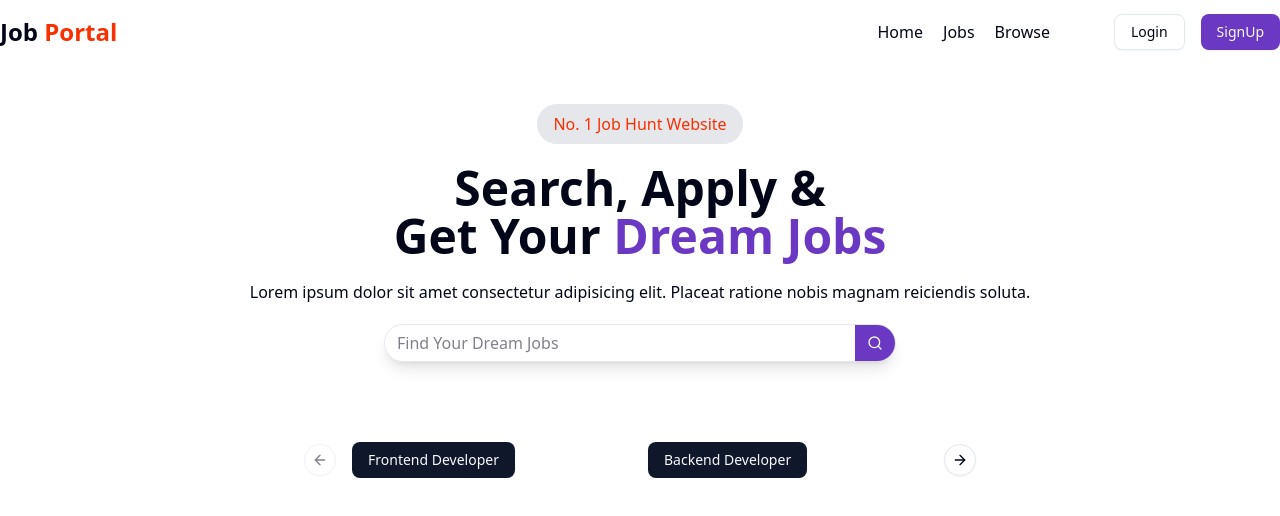
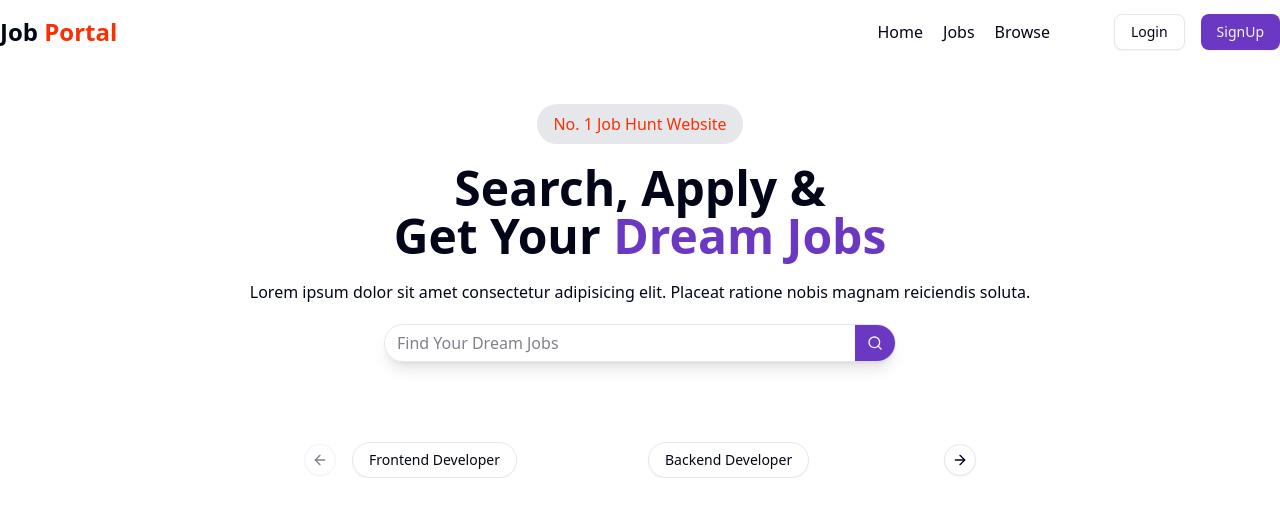
Before and after one commit to aman-singh78/jobPortal-frontend, a React (Vite) app: page / in a window 1280 px wide. Shown: the top 516 px of the page. Built offline with nearby package versions, Linux system fonts and the light colour scheme.

Commit message:
CategoryCarousel completed

```diff
--- a/src/components/CategoryCarousel.jsx
+++ b/src/components/CategoryCarousel.jsx
@@ -23,7 +23,9 @@ const CategoryCarousel = () => {
         <CarouselContent>
           {category.map((cat, index) => (
             <CarouselItem className="md:basis-1/2 lg-basis-1/3">
-              <Button>{cat}</Button>
+              <Button variant="outline" className="rounded-full ">
+                {cat}
+              </Button>
             </CarouselItem>
           ))}
         </CarouselContent>
```
